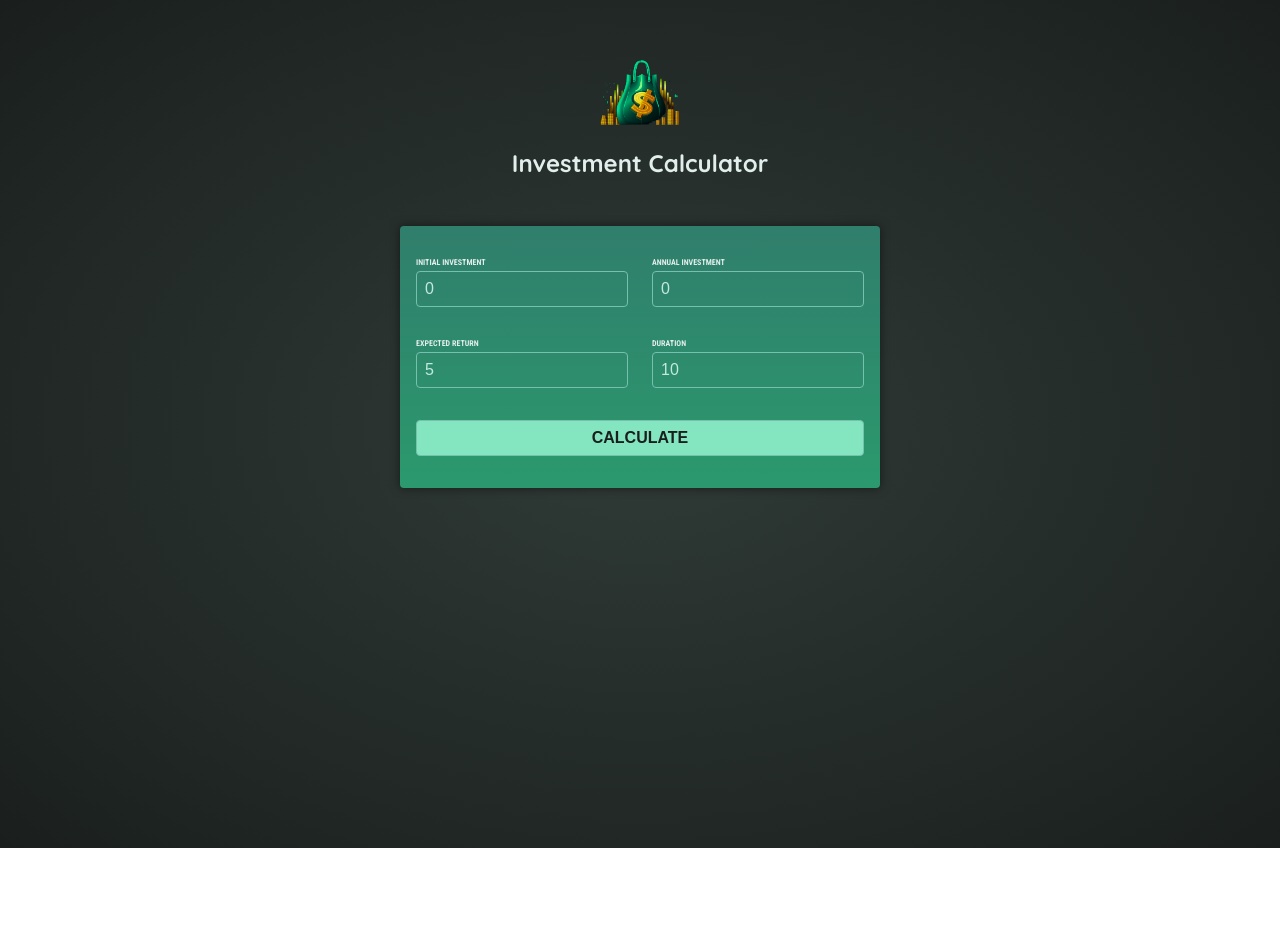
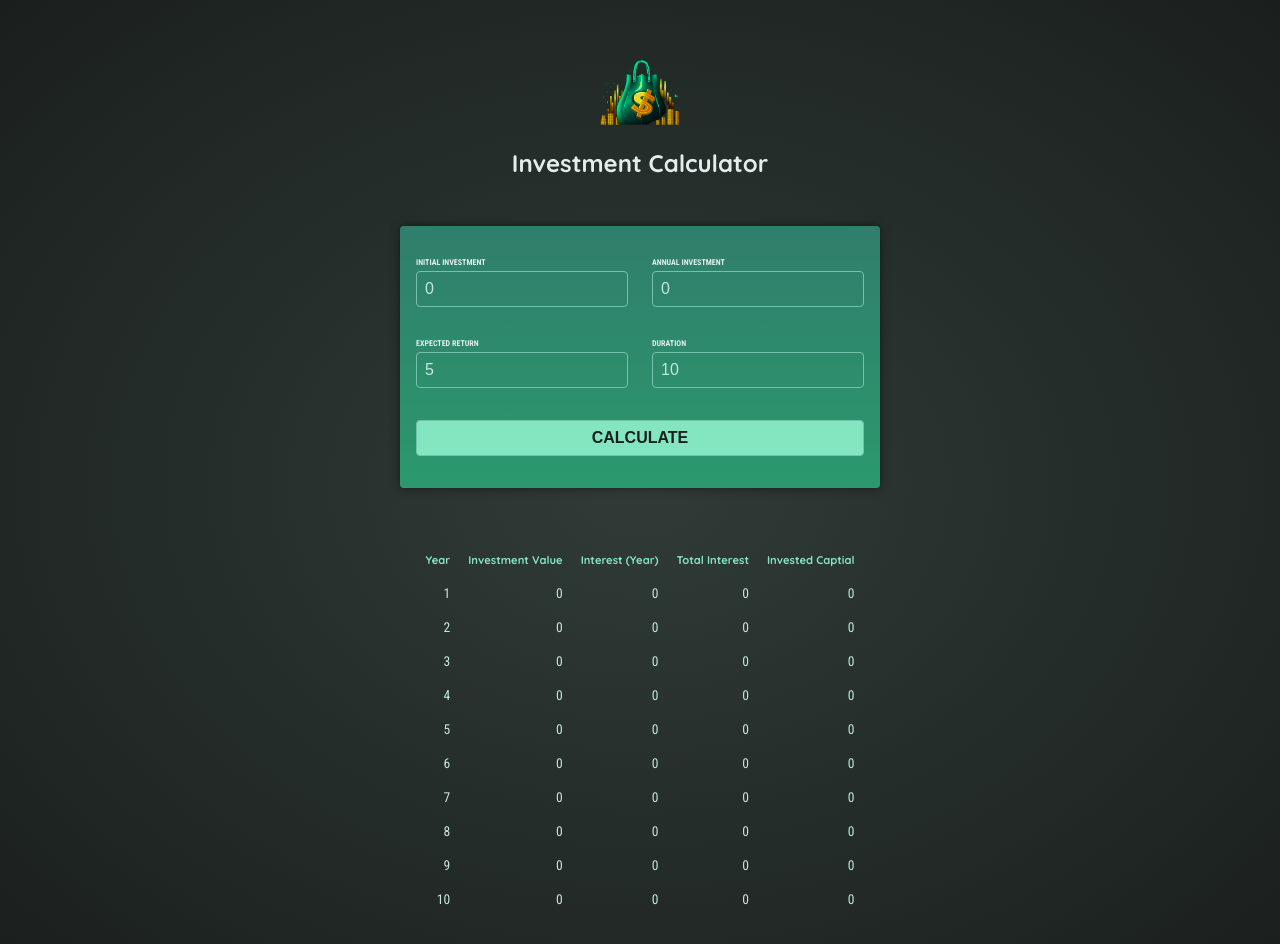
Before and after one commit to santhoshkumar-27/01-starting-project, an Angular app: page / in a window 1280 px wide. Both pictures are taken after a click on the button "CALCULATE". Shown: the top 944 px of the page. Before the commit the page ends 848 px from the top, so only its background shows below. Built offline with nearby package versions, Linux system fonts and the light colour scheme.

Commit message:
feat: added results shows

```diff
--- a/src/app/app.component.html
+++ b/src/app/app.component.html
@@ -1,2 +1,3 @@
 <app-header />
 <app-user-input  (calculate)="onCalculateInvestmentResults($event)"/>
+<app-investment-results [results]="results" />
--- a/src/app/app.component.ts
+++ b/src/app/app.component.ts
@@ -1,16 +1,17 @@
 import { Component } from '@angular/core';
 import { HeaderComponent } from "./header/header.component";
 import { UserInputComponent } from "./user-input/user-input.component";
-import { CalculateData } from './shared/helpers/investment-results';
+import { CalculateData, InvestmentResult } from './shared/helpers/investment-results';
+import { InvestmentResultsComponent } from "./investment-results/investment-results.component";
 
 @Component({
   selector: 'app-root',
   standalone: true,
   templateUrl: './app.component.html',
-  imports: [HeaderComponent, UserInputComponent],
+  imports: [HeaderComponent, UserInputComponent, InvestmentResultsComponent],
 })
 export class AppComponent {
-
+  results: InvestmentResult[] = [];
   onCalculateInvestmentResults({ initialInvestment, duration, expectedReturn, annualInvestment }: CalculateData) {
     const annualData = [];
     let investmentValue = initialInvestment;
@@ -32,6 +33,6 @@
     }
 
     console.log('annual data', annualData)
-    return annualData;
+    this.results = [...annualData];
   }
 }
--- /dev/null
+++ b/src/app/investment-results/investment-results.component.css
@@ -0,0 +1,19 @@
+table {
+  max-width: 50rem;
+  margin: 2rem auto;
+  padding: 1rem;
+  table-layout: fixed;
+  border-spacing: 1rem;
+  text-align: right;
+}
+
+table thead {
+  font-size: 0.7rem;
+  color: #83e6c0;
+}
+
+table tbody {
+  font-family: "Roboto Condensed", sans-serif;
+  font-size: 0.85rem;
+  color: #c2e9e0;
+}
--- /dev/null
+++ b/src/app/investment-results/investment-results.component.html
@@ -0,0 +1,27 @@
+@if(!results().length) {
+<p class="center">Please enter some values and press "Calculate"</p>
+
+} @else {
+<table>
+    <thead>
+        <tr>
+            <th>Year</th>
+            <th>Investment Value</th>
+            <th>Interest (Year)</th>
+            <th>Total Interest</th>
+            <th>Invested Captial</th>
+        </tr>
+    </thead>
+    <tbody>
+        @for (item of results(); track $index) {
+        <tr>
+            <td>{{item.year}}</td>
+            <td>{{item.valueEndOfYear}}</td>
+            <td>{{item.interest}}</td>
+            <td>{{item.totalInterest}}</td>
+            <td>{{item.totalAmountInvested}}</td>
+        </tr>
+        }
+    </tbody>
+</table>
+}
--- /dev/null
+++ b/src/app/investment-results/investment-results.component.ts
@@ -0,0 +1,18 @@
+import { Component, effect, input } from '@angular/core';
+import { InvestmentResult } from '../shared/helpers/investment-results';
+
+@Component({
+  selector: 'app-investment-results',
+  standalone: true,
+  imports: [],
+  templateUrl: './investment-results.component.html',
+  styleUrl: './investment-results.component.css'
+})
+export class InvestmentResultsComponent {
+  results = input.required<InvestmentResult[]>()
+  constructor() {
+    effect(() => {
+      console.log('resultes', this.results())
+    })
+  }
+}
```
Also changed, not shown: src/app/shared/helpers/investment-results.ts (+9 -0 lines), 1 other file (tests, documents, lock files or other folders).
